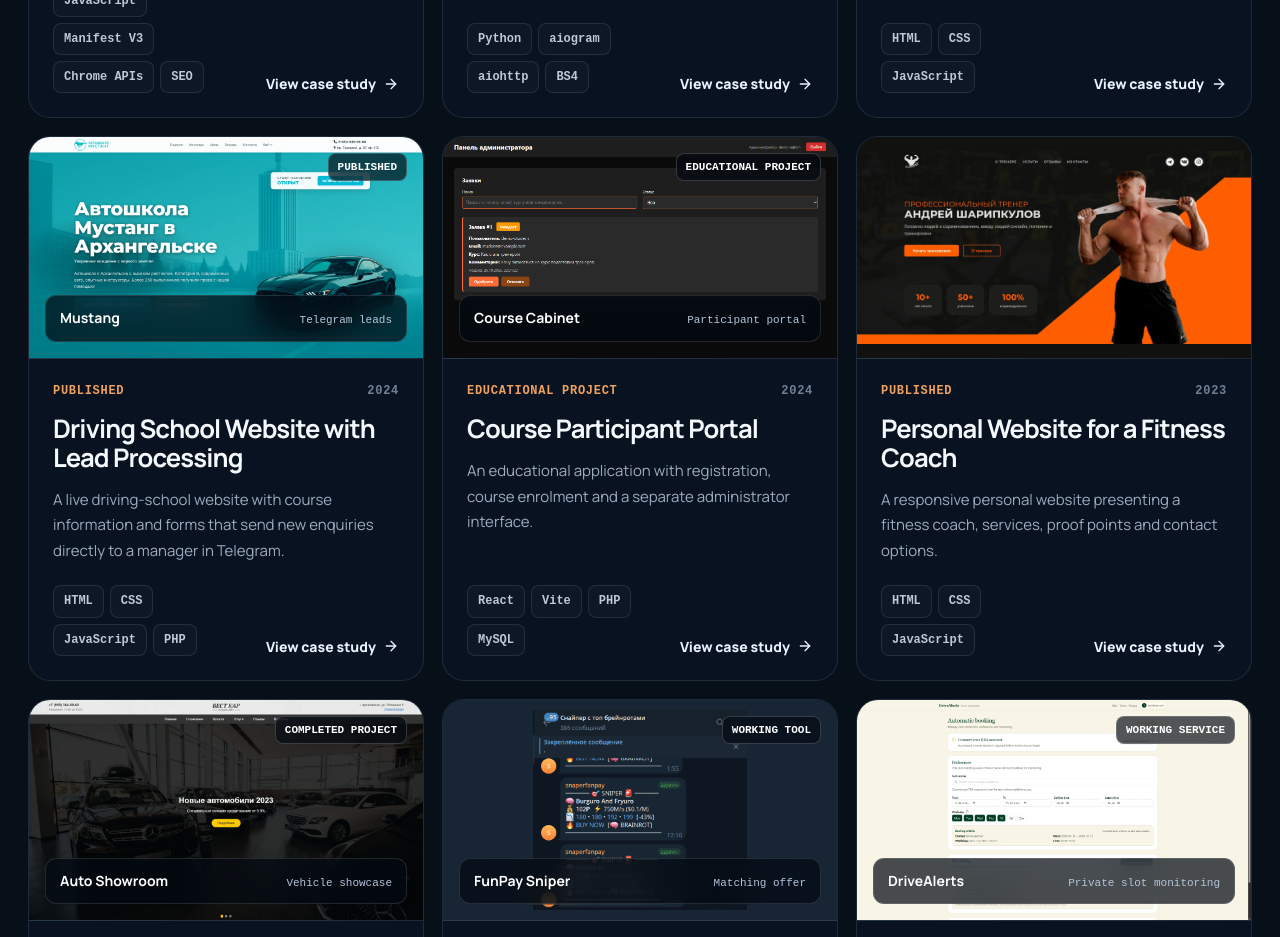
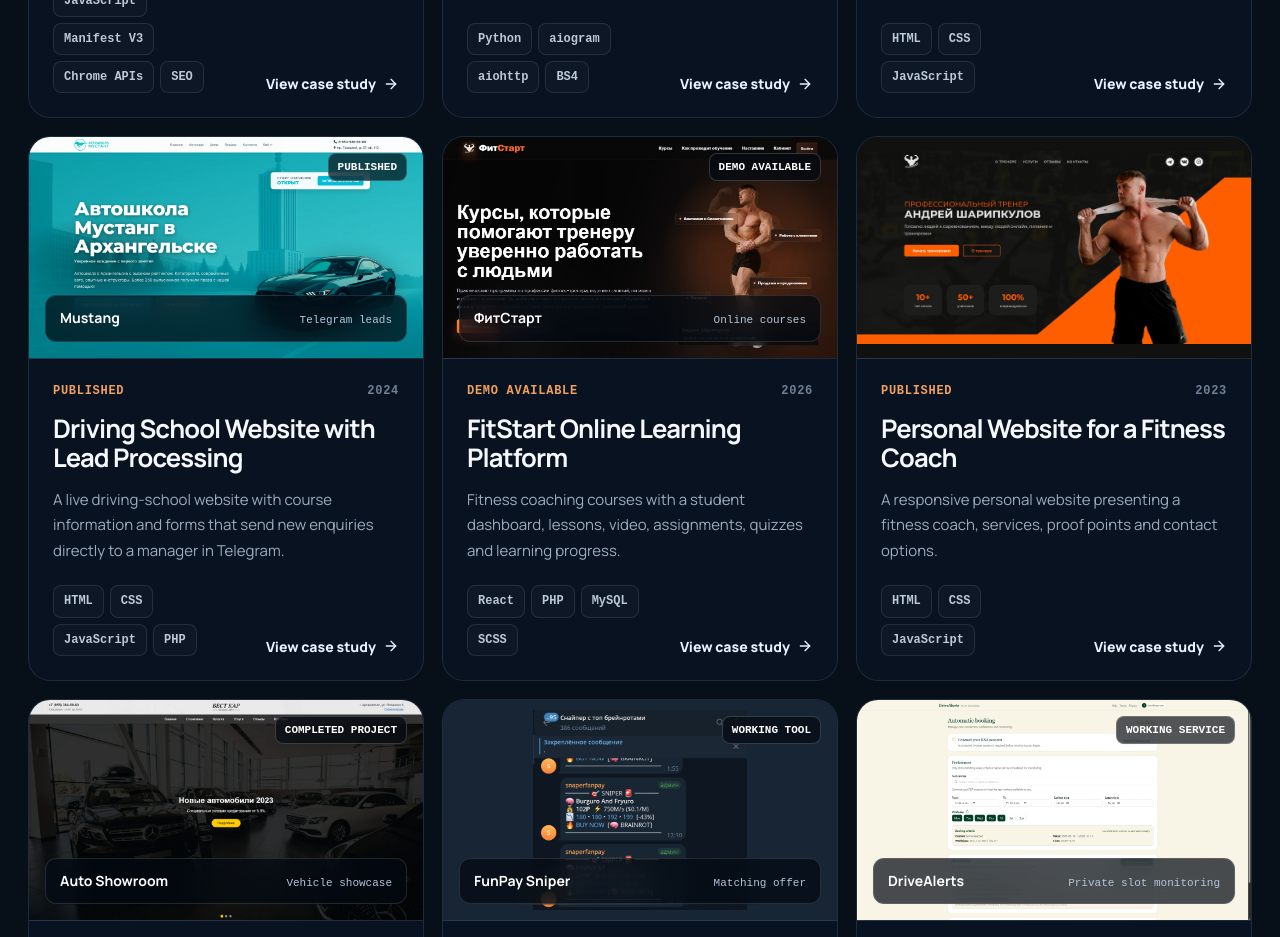
Before and after one commit to ValkoHappy/alexeyvalkov-portfolio, a Next.js app: page /en/projects in a window 1280 px wide. Shown: the part 2200-3137 px from the top of the page. Built offline with nearby package versions, Linux system fonts and the light colour scheme; no server answers.

Commit message:
Update FitStart project

```diff
--- a/src/data/site.en.ts
+++ b/src/data/site.en.ts
@@ -116,11 +116,11 @@ const copy: Record<string, ProjectCopy> = {
     workflow: undefined
   },
   "course-registration-platform": {
-    title: "Course Participant Portal",
-    type: "Educational fullstack project",
-    summary: "An educational application with registration, course enrolment and a separate administrator interface.",
-    description: "A course registration system with user and administrator interfaces. It demonstrates the complete flow from browser forms to an API and database.",
-    highlights: ["React interface with routing", "PHP REST API for authentication and applications", "MySQL schema for users and submissions"],
+    title: "FitStart Online Learning Platform",
+    type: "Learning platform",
+    summary: "Fitness coaching courses with a student dashboard, lessons, video, assignments, quizzes and learning progress.",
+    description: "A React, PHP and MySQL platform with student, curator and administrator roles. Includes a catalog, course editor, applications, assignment review and quizzes. A separate GitHub Pages version offers sample courses with progress saved in the browser.",
+    highlights: ["Student dashboard, sequential lessons and saved progress", "Course editor, assignments, quizzes and curator permissions", "PHP API with sessions and CSRF, plus a GitHub Pages version"],
     workflow: undefined
   },
   "token-audit-trading-assistant": {
@@ -180,7 +180,7 @@ const detailsCopy: Record<string, Omit<ProjectDetails, "image" | "imageAlt"> & {
   "scaner-frilance-bot": { period: "2024–2025", status: "Working tool", role: "Parsers, filters and Telegram delivery", challenge: "New freelance jobs disappear quickly in noisy feeds, while frequent polling creates duplicates and rate-limit issues.", solution: "Added asynchronous collection, filters, automatic tags, persistent seen-state and controlled delivery.", outcome: "The bot produces a clean feed of relevant jobs and reduces repeated manual browsing.", imageAlt: "Closed freelance job card in the Telegram feed" },
   "panzzi-furniture-website": { period: "2025–2026", status: "Published", role: "Multi-page website, catalog, localization and publication", challenge: "Present furniture and China business services as one coherent commercial website.", solution: "Built a multilingual structure, interactive catalog, project galleries and a dedicated China services section.", outcome: "The live site serves as a commercial showcase for services and completed projects.", imageAlt: "PANZZI furniture website homepage" },
   "mustang-driving-school": { period: "2024", status: "Published", role: "Frontend, PHP leads API, Telegram and technical SEO", challenge: "The driving school needed a clear responsive site that also captured enquiries.", solution: "Built information and legal pages, a validated PHP endpoint, Telegram lead delivery and technical SEO files.", outcome: "The site runs on its public domain and sends new leads directly to the manager.", imageAlt: "Mustang driving school homepage" },
-  "course-registration-platform": { period: "2024", status: "Educational project", role: "Frontend, PHP API and MySQL", challenge: "Implement course registration with authentication and separate user and administrator flows.", solution: "Connected the React interface and routing to a PHP REST API and MySQL data model.", outcome: "The project demonstrates a complete basic full-stack flow with separate user and administrator responsibilities." },
+  "course-registration-platform": { period: "2026", status: "Demo available", role: "React frontend, PHP API, MySQL and learning workflows", challenge: "Combine a course catalog and learning tools with separate student, curator and administrator permissions.", solution: "Connected courses, modules, lessons, applications, assignments, quizzes and progress. Separated editor and lesson components, API routing, session security, PDO and image handling.", outcome: "The GitHub Pages version provides three sample courses. The full PHP/MySQL application has verified authentication, permissions, applications, course editing, assignment review and quizzes.", imageAlt: "FitStart online learning platform homepage" },
   "token-audit-trading-assistant": { period: "2024–2025", status: "Prototype", role: "Extension, data collection, API, dashboard and risk analysis", challenge: "Token data from several sources needed to be normalized quickly before manual review.", solution: "Connected a Chrome extension, Node.js collectors, a PostgreSQL API, React dashboard and wallet/developer analysis services.", outcome: "Built a research prototype for testing hypotheses without real trades, private keys or hidden automated execution." },
   "fitness-coach-landing": { period: "2023", status: "Published", role: "Page structure, responsive frontend and publication", challenge: "A personal trainer needed a compact page with a clear offer, services and fast contact.", solution: "Built a focused sequence of sections, responsive navigation and direct contact points.", outcome: "The site is published through GitHub Pages and works as a personal showcase.", imageAlt: "Fitness coach personal website hero" },
   "used-car-showroom": { period: "Archived project", status: "Completed project", role: "Structure, interface design and frontend", challenge: "The dealership needed a homepage that immediately presented an offer and led visitors to inventory or services.", solution: "Built a contact header, high-contrast navigation, full-screen promotional slider and section structure.", outcome: "Delivered a coherent dealership presentation site with direct paths to key sections.", imageAlt: "Car dealership homepage and promotional showcase" },
@@ -209,7 +209,7 @@ const previewLabels: Record<string, string> = {
   "scaner-frilance-bot": "New matching job",
   "panzzi-furniture-website": "Furniture catalog",
   "mustang-driving-school": "Telegram leads",
-  "course-registration-platform": "Participant portal",
+  "course-registration-platform": "Online courses",
   "token-audit-trading-assistant": "Token analysis",
   "fitness-coach-landing": "Personal brand",
   "used-car-showroom": "Vehicle showcase",
--- a/src/data/site.ts
+++ b/src/data/site.ts
@@ -469,22 +469,17 @@ const projectCatalog: Project[] = [
   },
   {
     slug: "course-registration-platform",
-    title: "Личный кабинет участника курса",
-    shortTitle: "Course Cabinet",
-    type: "Учебный fullstack-проект",
-    summary: "Учебное приложение с регистрацией, записью на курсы и отдельным интерфейсом администратора.",
-    description:
-      "Учебная система регистрации на курс с интерфейсами пользователя и администратора. Проект показывает полный путь от формы в браузере до API и базы данных.",
-    stack: ["React", "Vite", "PHP", "MySQL", "REST API"],
-    categories: ["react", "fullstack"],
-    links: [],
-    highlights: [
-      "React-интерфейс с маршрутизацией",
-      "PHP API для заявок и авторизации",
-      "MySQL-структура для хранения данных"
-    ],
+    title: "ФитСтарт: платформа онлайн-курсов",
+    shortTitle: "ФитСтарт",
+    type: "Учебная платформа",
+    summary: "Курсы для фитнес-тренеров с кабинетом ученика, уроками, видео, заданиями, тестами и прогрессом обучения.",
+    description: "Платформа на React, PHP и MySQL с ролями ученика, куратора и администратора. В ней есть каталог, редактор модулей и уроков, заявки на обучение, проверка работ и тестирование. На GitHub Pages доступна отдельная версия с примерами курсов и локальным сохранением прогресса.",
+    stack: ["React", "PHP", "MySQL", "SCSS", "Vite"],
+    categories: ["react", "fullstack", "websites"],
+    links: [{ label: "Открыть сайт", href: "https://valkohappy.github.io/fitstart-learning-platform/" }],
+    highlights: ["Кабинет ученика, последовательные уроки и сохранение прогресса", "Редактор курсов, задания, тесты и права куратора", "PHP API с сессиями и CSRF, отдельная версия для GitHub Pages"],
     accent: "green",
-    preview: { kind: "tool", label: "Личный кабинет" }
+    preview: { kind: "site", label: "Онлайн-курсы" }
   },
   {
     slug: "token-audit-trading-assistant",
@@ -777,14 +772,14 @@ export const projectDetails: Record<string, ProjectDetails> = {
     imageAlt: "Главная страница автошколы Mustang"
   },
   "course-registration-platform": {
-    period: "2024",
-    status: "Учебный проект",
-    role: "Frontend, PHP API и MySQL",
-    challenge: "Нужно было реализовать полный сценарий записи на курсы с авторизацией, пользовательской и административной частью.",
-    solution: "Связал React-интерфейс, маршрутизацию, PHP REST API и структуру MySQL для пользователей и заявок.",
-    outcome: "Проект демонстрирует регистрацию, запись на курс и обработку заявок администратором. API проверен интеграционными тестами на SQLite и MySQL.",
-    image: "/projects/course-registration.png",
-    imageAlt: "Панель администратора учебного приложения записи на курсы"
+    period: "2026",
+    status: "Доступна демоверсия",
+    role: "React-интерфейс, PHP API, MySQL и сценарии обучения",
+    challenge: "Объединить каталог и обучение в одной системе с разными правами ученика, куратора и администратора.",
+    solution: "Связал курсы, модули, уроки, заявки, задания, тестирование и прогресс. Разделил интерфейс редактора и уроков на компоненты, а маршрутизацию, работу с сессией, PDO и обработку изображений на серверные модули.",
+    outcome: "На GitHub Pages можно посмотреть три примера курсов и пройти уроки. Полная версия работает с PHP и MySQL; проверены регистрация, права, заявки, редактор, задания и тесты.",
+    image: "/projects/fitstart-learning-platform.jpg",
+    imageAlt: "Главная страница платформы онлайн-курсов ФитСтарт"
   },
   "token-audit-trading-assistant": {
     period: "2024–2025",
```
Also changed, not shown: public/projects/fitstart-learning-platform.jpg (added).
